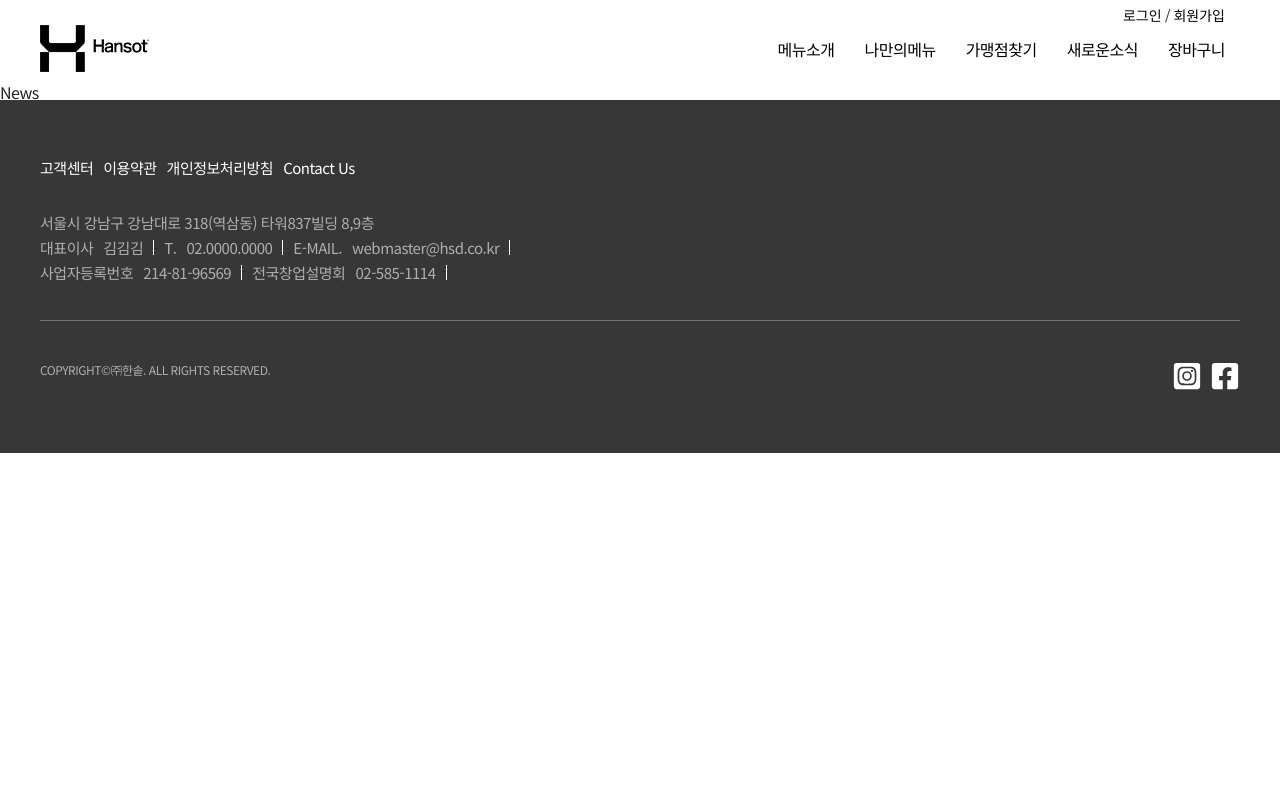
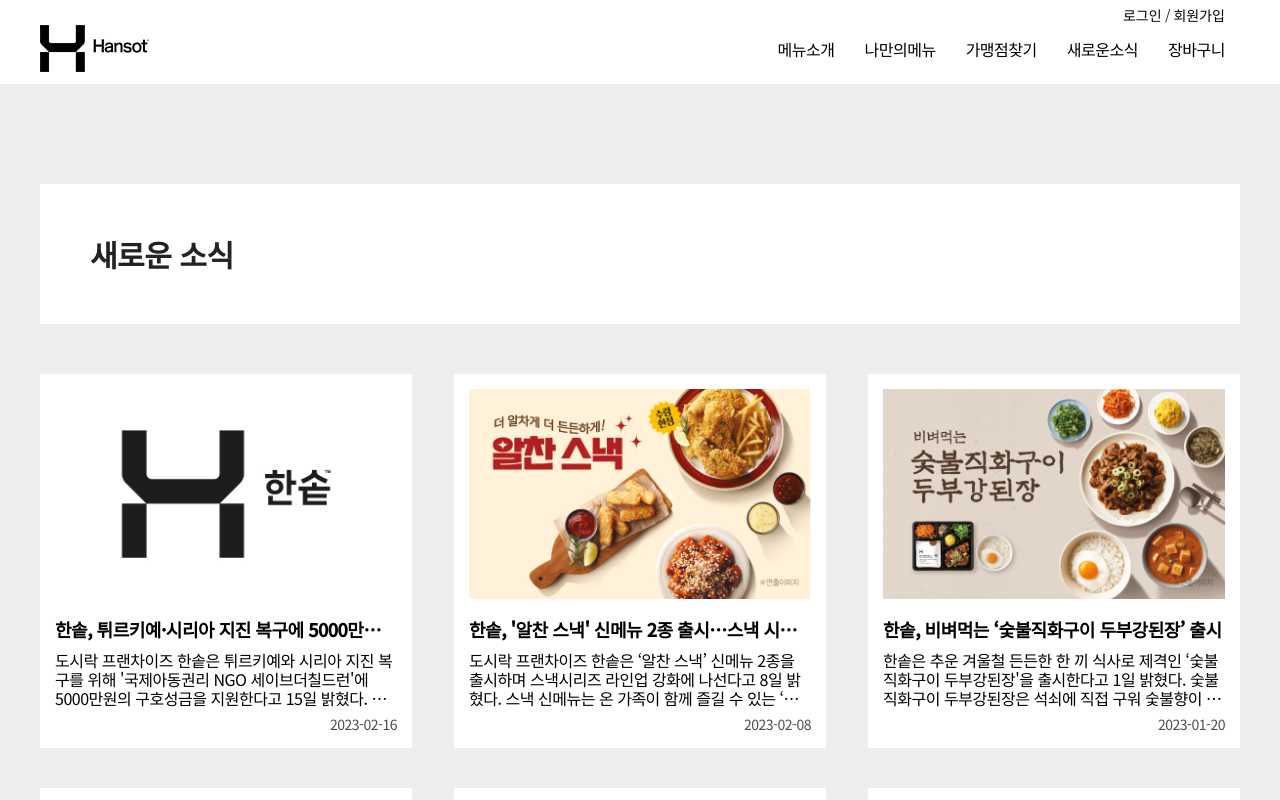
Before and after one commit to yeonsukkk/react-hansot, a React (Create React App) app: page /news in a window 1280 px wide. Shown: the top 800 px of the page. Built offline with nearby package versions, Linux system fonts and the light colour scheme.

Commit message:
뉴스 페이지 추가

```diff
--- /dev/null
+++ b/src/page/News.css
@@ -0,0 +1,20 @@
+/* News.css */
+.newsWrap .newsItemWrap > a {
+  display: block;
+  background-color: #fff;
+  box-sizing: border-box;
+  padding: 15px;
+  margin-bottom: 40px;
+}
+
+.newsWrap .newsItemWrap > a figure > div {
+  overflow: hidden
+}
+
+.newsWrap .newsItemWrap > a figure > div img {
+  transition: all .3s;
+}
+
+.newsWrap .newsItemWrap > a:hover figure > div img {
+  transform: scale(1.05);
+}
--- a/src/page/News.js
+++ b/src/page/News.js
@@ -1,7 +1,30 @@
+import axios from "axios";
+import { useEffect, useState } from "react";
+import NewsItem from "../component/NewsItem";
+
+import './News.css'
+
 const News = () => {
+    const [news, setNews] = useState([]) // data담기
+    useEffect(() => { // data가져오기
+        const fetchData = async() => {
+            const response = await axios.get('../json/newsData.json')
+            setNews(response)
+        }
+        fetchData()
+    },[])
+
+    console.log(news.data)
     return(
         <>
-            News
+        <section className="newsWrap subWrap">
+            <div className="comWebWidth">
+                <h3 className="mainTitle">새로운 소식</h3>
+                <div className="cntWrap">
+                    <NewsItem data={news.data} />
+                </div>
+            </div>
+        </section>
         </>
     )
 }
```
